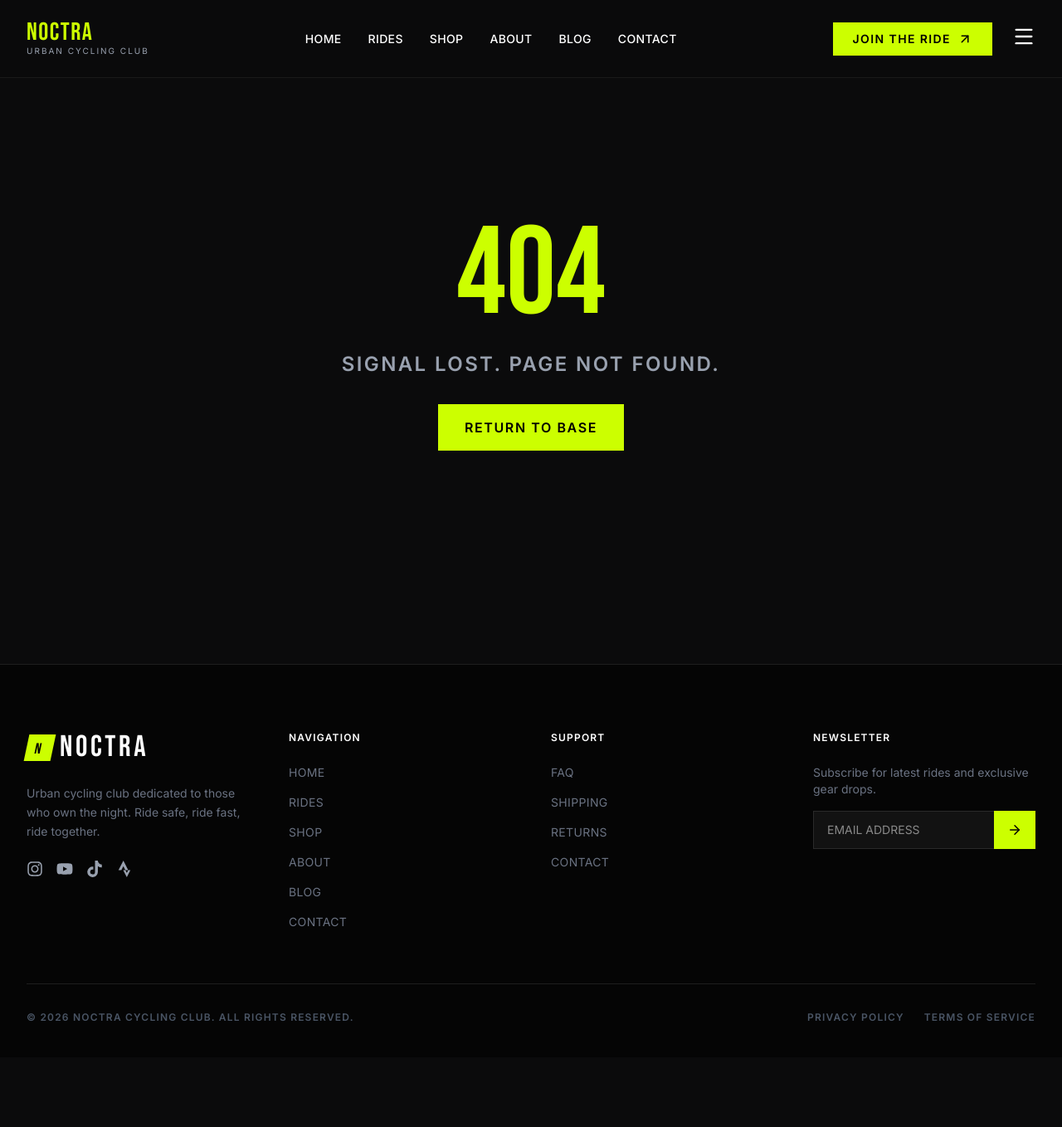
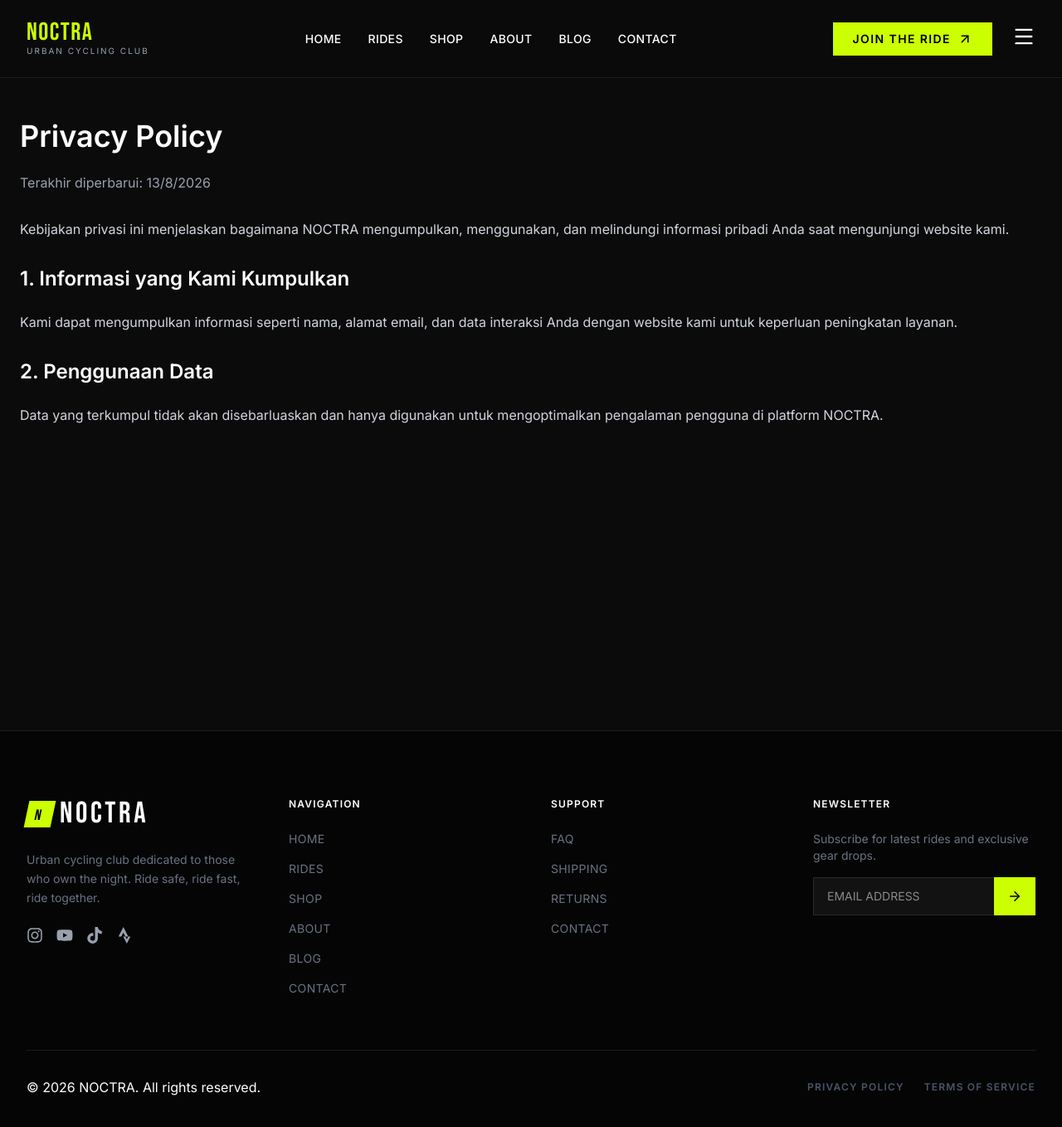
Before and after one commit to WahyuRahmadHidayat/noctrav2, a React (Vite) app: page /privacy-policy in a window 1280 px wide. Shown: the top 1358 px of the page at 83% size. Before the commit the page ends 1274 px from the top, so only its background shows below. Built offline with nearby package versions, Linux system fonts and the light colour scheme.

Commit message:
feat: penambahan privacy dan terms, juga perubahan readme.md

```diff
--- /dev/null
+++ b/api/contact.js
@@ -0,0 +1,25 @@
+import process from 'process';
+import { Resend } from 'resend';
+
+const resend = new Resend(process.env.RESEND_API_KEY);
+
+export default async function handler(req, res) {
+  if (req.method !== 'POST') {
+    return res.status(405).json({ message: 'Method not allowed' });
+  }
+
+  try {
+    const { name, email, message } = req.body;
+
+    const data = await resend.emails.send({
+      from: 'onboarding@resend.dev',
+      to: ['wahyu@contoh.com'],
+      subject: `Pesan Baru dari ${name} - NOCTRA`,
+      html: `<p>Name: ${name}</p><p>Email: ${email}</p><p>Message: ${message}</p>`,
+    });
+
+    res.status(200).json({ success: true, data });
+  } catch (error) {
+    res.status(500).json({ success: false, error: error.message });
+  }
+}
--- /dev/null
+++ b/api/newsletter.js
@@ -0,0 +1,16 @@
+export default async function handler(req, res) {
+  if (req.method !== 'POST') {
+    return res.status(405).json({ message: 'Method not allowed' });
+  }
+
+  try {
+    const { email } = req.body;
+
+    //buat nyimpan ke database nanti
+    console.log('Subscriber baru masuk:', email);
+
+    res.status(200).json({ success: true, message: 'Berhasil subscribe newsletter NOCTRA!' });
+  } catch (error) {
+    res.status(500).json({ success: false, error: error.message });
+  }
+}
--- a/package.json
+++ b/package.json
@@ -12,10 +12,12 @@
   "dependencies": {
     "@tailwindcss/vite": "^4.3.3",
     "lucide-react": "^1.31.0",
+    "midtrans-client": "^1.4.3",
     "react": "^19.2.8",
     "react-dom": "^19.2.8",
     "react-icons": "^5.7.0",
     "react-router-dom": "^7.18.2",
+    "resend": "^6.20.0",
     "tailwindcss": "^4.3.3"
   },
   "devDependencies": {
--- a/src/App.jsx
+++ b/src/App.jsx
@@ -12,6 +12,10 @@ const ActionView = lazy(() => import('views/ActionView'));
 const AboutView = lazy(() => import('views/AboutView'));
 const ContactView = lazy(() => import('views/ContactView'));
 const NotFoundView = lazy(() => import('views/NotFoundView'));
+import PrivacyPolicyView from './views/PrivacyPolicyView';
+import TermsView from './views/TermsView';
+
+
 
 export default function App() {
   return (
@@ -31,6 +35,8 @@ export default function App() {
           <Route path="/about" element={<AboutView />} />
           <Route path="/contact" element={<ContactView />} />
           <Route path="*" element={<NotFoundView />} />
+          <Route path="/privacy-policy" element={<PrivacyPolicyView />} />
+          <Route path="/terms" element={<TermsView />} />
         </Routes>
       </Suspense>
       <Footer />
--- a/src/layouts/Footer.jsx
+++ b/src/layouts/Footer.jsx
@@ -79,12 +79,10 @@ export default function Footer() {
         </div>
 
         <div className="border-t border-white/10 pt-8 flex flex-col md:flex-row justify-between items-center gap-4">
-          <p className="text-gray-600 text-xs font-bold tracking-widest uppercase">
-            &copy; 2026 NOCTRA CYCLING CLUB. ALL RIGHTS RESERVED.
-          </p>
+        <p>&copy; {new Date().getFullYear()} NOCTRA. All rights reserved.</p>
           <div className="flex gap-6 text-gray-600 text-xs font-bold tracking-widest uppercase">
-            <Link to="#" className="hover:text-primary transition-colors outline-none focus:text-primary">Privacy Policy</Link>
-            <Link to="#" className="hover:text-primary transition-colors outline-none focus:text-primary">Terms of Service</Link>
+            <Link to="/privacy-policy" className="hover:text-primary transition-colors outline-none focus:text-primary">Privacy Policy</Link>
+            <Link to="/terms" className="hover:text-primary transition-colors outline-none focus:text-primary">Terms of Service</Link>
           </div>
         </div>
       </div>
--- /dev/null
+++ b/src/views/PrivacyPolicyView.jsx
@@ -0,0 +1,20 @@
+const PrivacyPolicyView = () => {
+  return (
+    <div className="container mx-auto px-6 py-16 mt-20 text-white min-h-screen">
+      <h1 className="text-4xl font-bold mb-6">Privacy Policy</h1>
+      <p className="text-gray-400 mb-8">Terakhir diperbarui: {new Date().toLocaleDateString('id-ID')}</p>
+
+      <div className="space-y-6 text-gray-300">
+        <p>Kebijakan privasi ini menjelaskan bagaimana NOCTRA mengumpulkan, menggunakan, dan melindungi informasi pribadi Anda saat mengunjungi website kami.</p>
+
+        <h2 className="text-2xl font-semibold text-white mt-8">1. Informasi yang Kami Kumpulkan</h2>
+        <p>Kami dapat mengumpulkan informasi seperti nama, alamat email, dan data interaksi Anda dengan website kami untuk keperluan peningkatan layanan.</p>
+
+        <h2 className="text-2xl font-semibold text-white mt-8">2. Penggunaan Data</h2>
+        <p>Data yang terkumpul tidak akan disebarluaskan dan hanya digunakan untuk mengoptimalkan pengalaman pengguna di platform NOCTRA.</p>
+      </div>
+    </div>
+  );
+};
+
+export default PrivacyPolicyView;
--- /dev/null
+++ b/src/views/TermsView.jsx
@@ -0,0 +1,20 @@
+const TermsView = () => {
+  return (
+    <div className="container mx-auto px-6 py-16 mt-20 text-white min-h-screen">
+      <h1 className="text-4xl font-bold mb-6">Terms of Service</h1>
+      <p className="text-gray-400 mb-8">Terakhir diperbarui: {new Date().toLocaleDateString('id-ID')}</p>
+
+      <div className="space-y-6 text-gray-300">
+        <p>Dengan mengakses dan menggunakan layanan NOCTRA, Anda menyetujui syarat dan ketentuan berikut ini.</p>
+
+        <h2 className="text-2xl font-semibold text-white mt-8">1. Penggunaan Website</h2>
+        <p>Konten dan materi yang ada di website ini adalah hak milik NOCTRA. Anda tidak diperkenankan menyalin atau mendistribusikan ulang tanpa izin tertulis.</p>
+
+        <h2 className="text-2xl font-semibold text-white mt-8">2. Perubahan Ketentuan</h2>
+        <p>NOCTRA berhak mengubah syarat dan ketentuan ini sewaktu-waktu. Perubahan akan langsung berlaku setelah diperbarui di halaman ini.</p>
+      </div>
+    </div>
+  );
+};
+
+export default TermsView;
```
Also changed, not shown: 2 other files (tests, documents, lock files or other folders).
